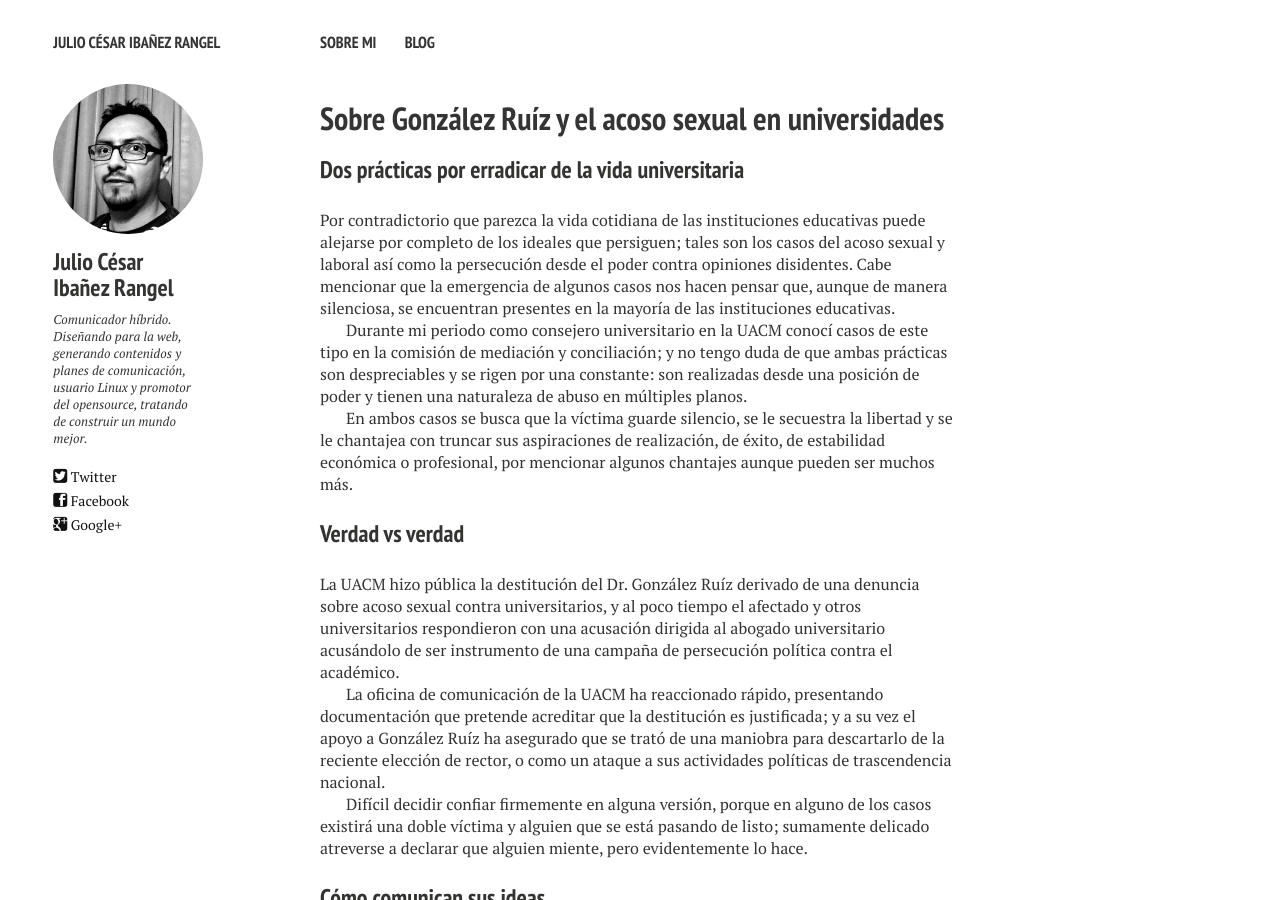
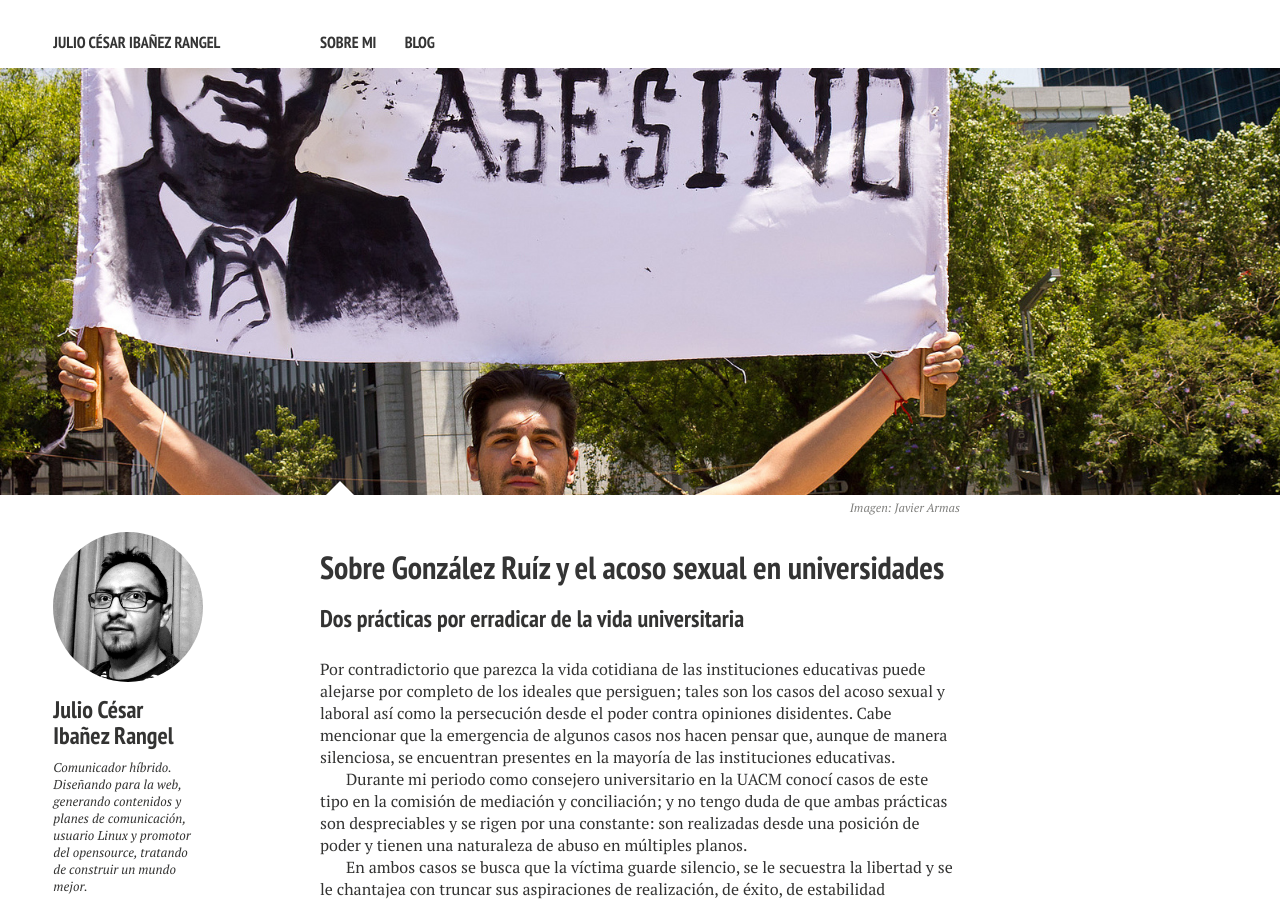
Before and after one commit to antikapital/blog, a Jekyll site: the page built from _posts/2014-06-03-gonzalez-ruiz.md, in a window 1280 px wide and 900 px high. Built offline with Jekyll 4.4.1, drawn with Linux system fonts in a browser that asks for light colours; nearby versions of some CDN libraries; comment, search, counter and statistics services are not loaded.

Commit message:
Update 2014-06-03-gonzalez-ruiz.md

```diff
--- a/_posts/2014-06-03-gonzalez-ruiz.md
+++ b/_posts/2014-06-03-gonzalez-ruiz.md
@@ -2,6 +2,10 @@
 layout: post
 title: "Sobre González Ruíz y el acoso sexual en universidades"
 description: "Honor, abuso, conspitación, persecución"
+image:
+  feature: asesino.jpg
+  credit: Javier Armas
+  creditlink: https://www.flickr.com/photos/javieremot/
 comments: true
 share: true
 ---
```
